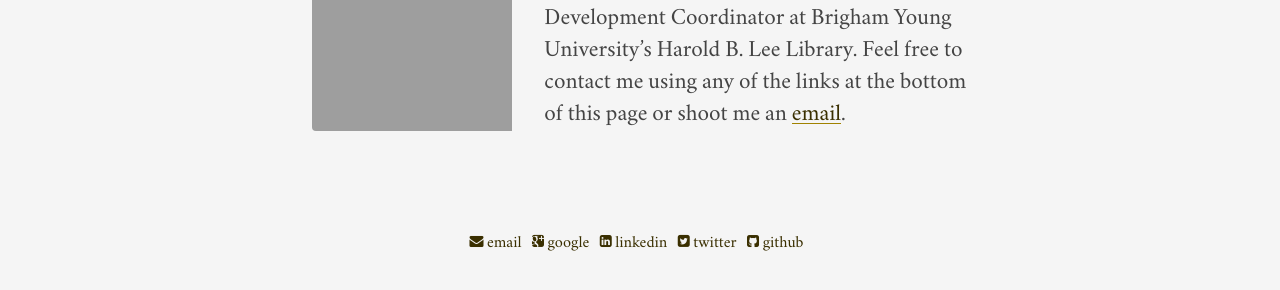
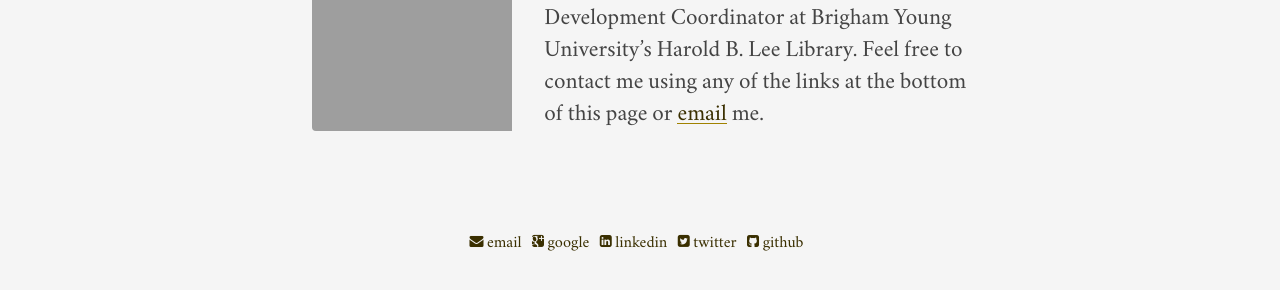
Before and after one commit to jaredhowland/jaredhowland.github.io, a Jekyll site: the page built from content/index.md, in a window 1280 px wide. Shown: the part 220-510 px from the top of the page. Built offline with Jekyll 4.4.1, drawn with Linux system fonts in a browser that asks for light colours; some of the changed text lies outside the part shown.

Commit message:
[FIX] More concise home page

```diff
--- a/content/index.md
+++ b/content/index.md
@@ -6,6 +6,6 @@ sitemap:
 ---
 <p class="img"><img src="{{ site.url }}/assets/images/jaredhowland.jpg" alt="Jared L. Howland" title="Jared L. Howland" class="pull-left" width="200" height="300"/></p>
 
-Hi, I’m Jared and I’m the Collection Development Coordinator at Brigham Young University’s Harold B. Lee Library. Feel free to contact me using any of the links at the bottom of this page or shoot me an [email][].
+Hi, I’m Jared and I’m the Collection Development Coordinator at Brigham Young University’s Harold B. Lee Library. Feel free to contact me using any of the links at the bottom of this page or [email][] me.
 
 [email]: mailto:{{ site.email }}
```
Also changed, not shown: content/vita.md (+1 -1 lines).
